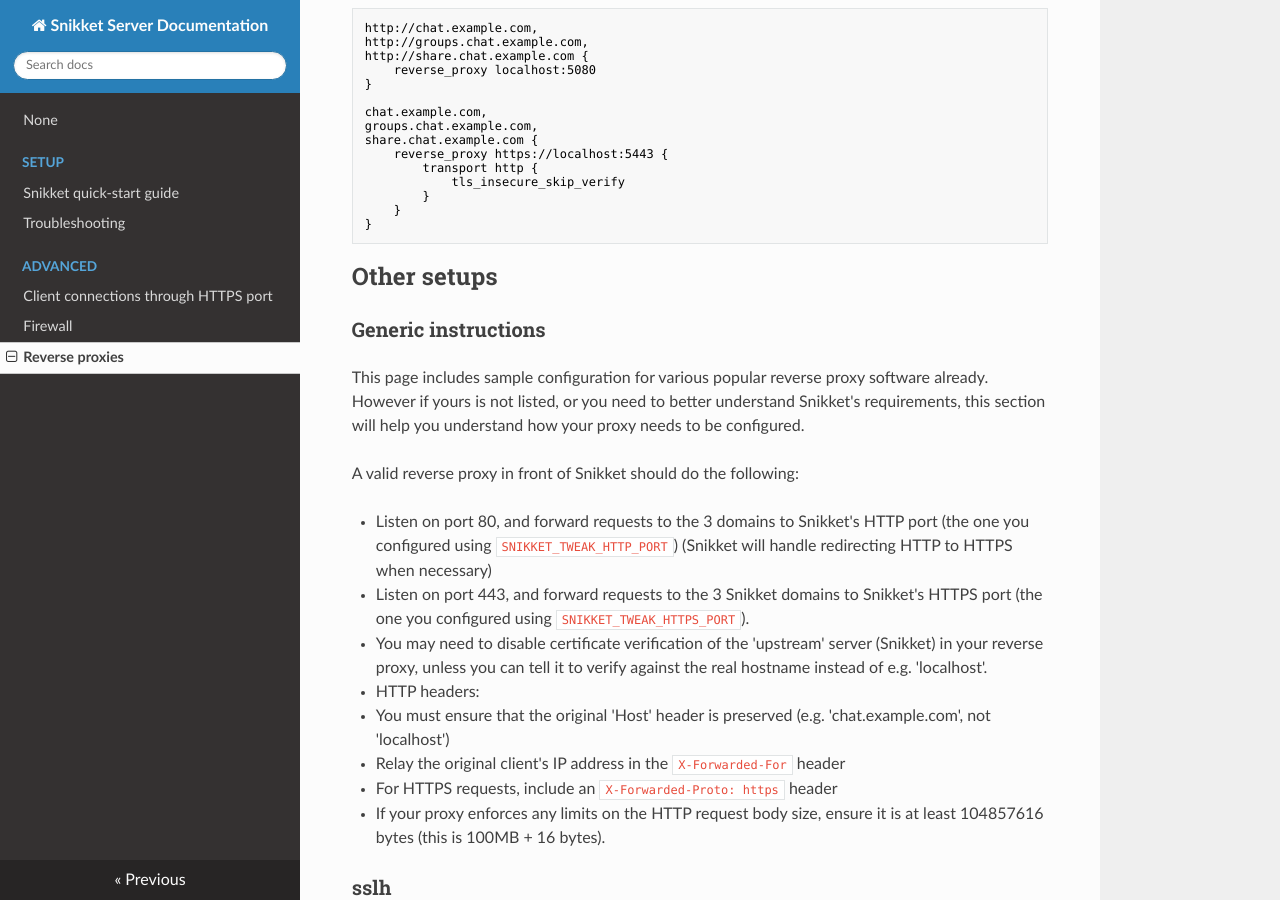
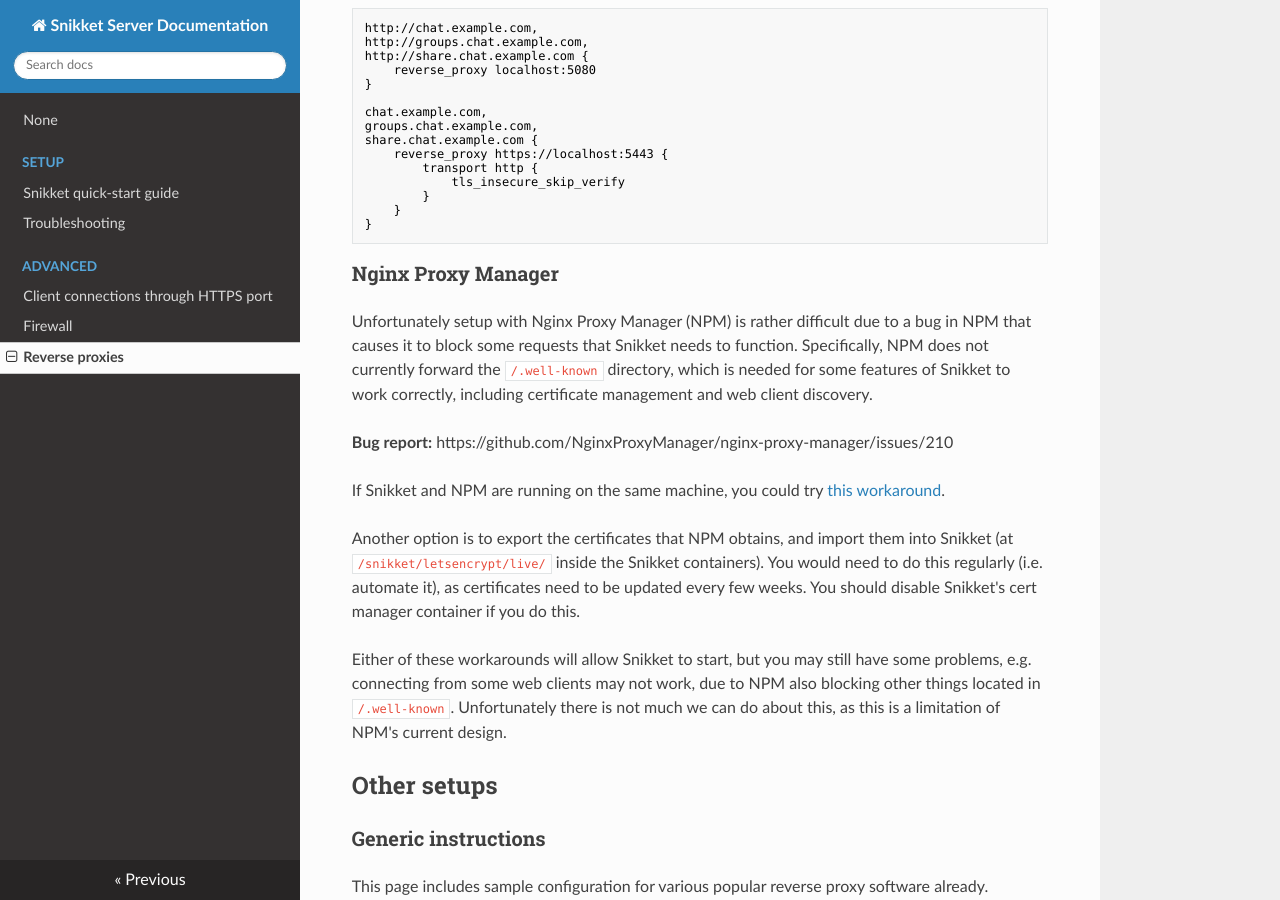
Before and after one commit to snikket-im/snikket-server, an MkDocs documentation site: the page built from docs/advanced/reverse_proxy.md, in a window 1280 px wide and 900 px high, scrolled down 2832 px. Built offline with MkDocs 1.6.1, drawn with Linux system fonts in a browser that asks for light colours; nearby versions of some CDN libraries.

Commit message:
docs: Add note about NPM to reverse proxy docs

````diff
--- a/docs/advanced/reverse_proxy.md
+++ b/docs/advanced/reverse_proxy.md
@@ -173,6 +173,31 @@
 	}
 }
 ```
+
+### Nginx Proxy Manager
+
+Unfortunately setup with Nginx Proxy Manager (NPM) is rather difficult due to
+a bug in NPM that causes it to block some requests that Snikket needs to
+function. Specifically, NPM does not currently forward the `/.well-known`
+directory, which is needed for some features of Snikket to work correctly,
+including certificate management and web client discovery.
+
+**Bug report:** https://github.com/NginxProxyManager/nginx-proxy-manager/issues/210
+
+If Snikket and NPM are running on the same machine, you could try [this
+workaround](https://github.com/NginxProxyManager/nginx-proxy-manager/issues/210#issuecomment-1068955629).
+
+Another option is to export the certificates that NPM obtains, and import them
+into Snikket (at `/snikket/letsencrypt/live/` inside the Snikket containers).
+You would need to do this regularly (i.e. automate it), as certificates need
+to be updated every few weeks. You should disable Snikket's cert manager
+container if you do this.
+
+Either of these workarounds will allow Snikket to start, but you may still
+have some problems, e.g. connecting from some web clients may not work, due to
+NPM also blocking other things located in `/.well-known`. Unfortunately there
+is not much we can do about this, as this is a limitation of NPM's current
+design.
 
 ## Other setups
 
````
